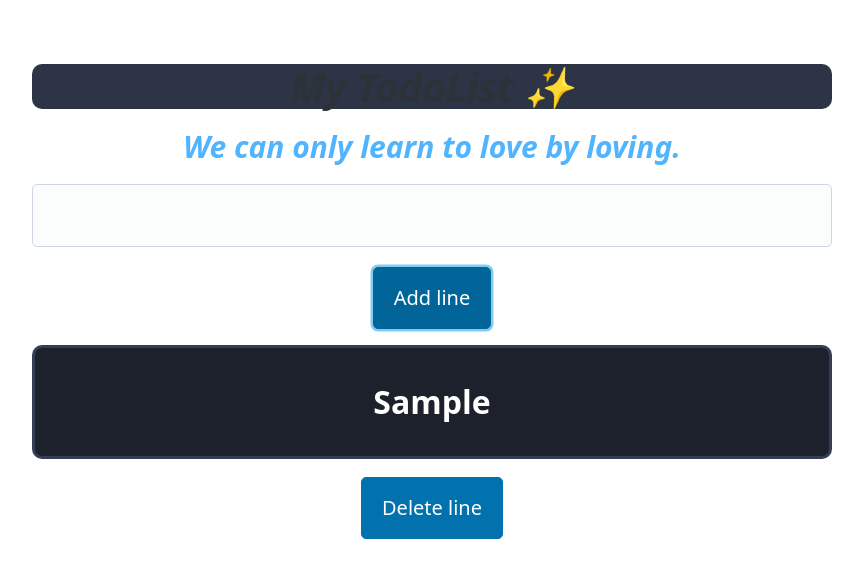
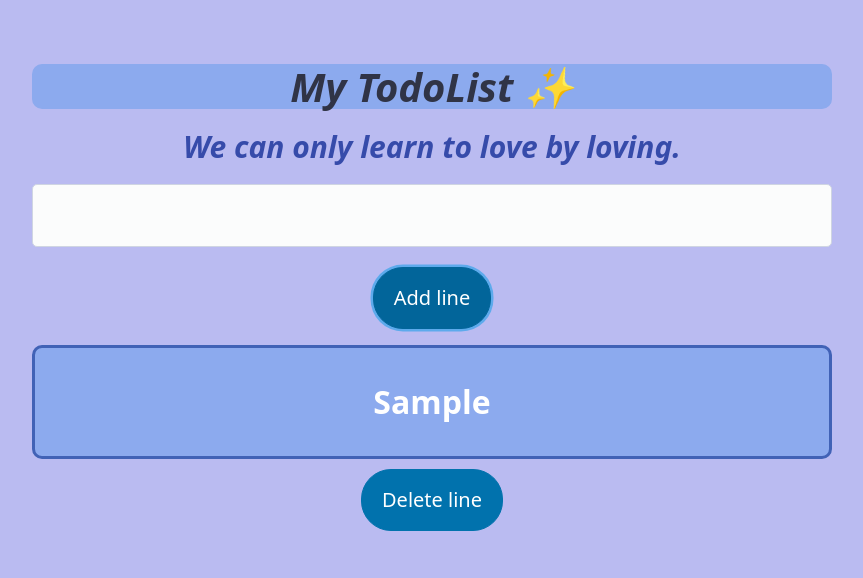
Before and after one commit to lotusotho/TodoListTS, a React (Vite) app: page / in a window 1280 px wide. Both pictures are taken after typing "Sample" into the empty fields and a click on the button "Add line". Shown: the top 578 px of the page, without its empty margins (208-1071 px from the left). Built offline with nearby package versions, Linux system fonts and the light colour scheme.

Commit message:
Feature - Update CSS - Implement Light Theme

```diff
--- a/src/List.tsx
+++ b/src/List.tsx
@@ -13,14 +13,14 @@ export function List() {
     return (
         <>
             <form action="" onSubmit={handleSumbit}>
-                <input type="text" name="123" id="textInput" />
-                <button>Add line</button>
+                <input type="text" name="123" id="textInput" className="input-text-field-form"/>
+                <button className="btn-default">Add line</button>
                 <br />
             </form>
             <form action="" onSubmit={DeleteListElementButton}>
                 <CreateStructureList/>
                 <aside>
-                    <button className="button-deleteList">Delete line</button>
+                    <button className="btn-default" id="btnDeleteLine" hidden>Delete line</button>
                     <br />
                     <br />
                 </aside>
@@ -65,7 +65,14 @@ function CreateStructureList() {
 function UpdateArrayList(){
     DOMPurify.sanitize(document.getElementById("textList")!.innerHTML = textArr.join().replace(/,/gm, '') + '\n');
 
-    textArr.length === 0 ? document.getElementById("wholeList")!.hidden = true : document.getElementById("wholeList")!.hidden = false;
+    if(textArr.length === 0){
+        document.getElementById("wholeList")!.hidden = true;
+        document.getElementById('btnDeleteLine')!.hidden = true;
+    } else {
+        document.getElementById("wholeList")!.hidden = false;
+        document.getElementById('btnDeleteLine')!.hidden = false;
+    }
+
 }
 
 function CreateListElement() {
--- a/src/styles/style.css
+++ b/src/styles/style.css
@@ -1,3 +1,4 @@
+@media (prefers-color-scheme: dark) {
     .main-title {
         background-color: #2c3445;
         border-radius: 10px;
@@ -49,6 +50,81 @@
         padding-top: 20px;
     }
 
-.button-deleteList {
-    margin-top: 1%;
+    .input-text-field-form {
+        font-size: x-large;
+        font-family: system-ui;
+        font-weight: light;
     }
+
+    .btn-default {
+        border-radius: 30px;
+    }
+}
+
+@media (prefers-color-scheme: light) {
+    :root {
+        background-color: #babbf1;
+    }
+
+    .main-title {
+        background-color: #8caaee;
+        border-radius: 10px;
+        color: #303446;
+    }
+
+    .caption-title-bluePhrase {
+        color: #364baa;
+    }
+
+    .mainContainer {
+        margin: 5% auto;
+        width: 40em;
+        text-align: center;
+    }
+
+    .textBox:hover {
+        border-color: #ef9f76;
+    }
+
+    .dataRow>tr>td {
+        color: white;
+        text-align: center;
+        font-size: xx-large;
+        font-family: system-ui;
+        font-weight: bold;
+        border: 0px;
+        background-color: #8caaee;
+    }
+
+    .dataRow>tr>td:hover {
+        background-color: #5782e7;
+        opacity: 1;
+        transition: background-color 300ms ease-in-out;
+        border-radius: 30px;
+    }
+
+    .dataRow>tr>td:hover::selection {
+        background-color: #707aff;
+    }
+
+    .list-container-frame {
+        margin-top: 2%;
+        background-color: #8caaee;
+        border-radius: 10px;
+        border: 3px #4162b6 solid;
+        margin-bottom: 10px;
+        padding-inline-start: 10px;
+        padding-inline-end: 10px;
+        padding-top: 20px;
+    }
+
+    .input-text-field-form {
+        font-size: x-large;
+        font-family: system-ui;
+        font-weight: light;
+    }
+
+    .btn-default {
+        border-radius: 30px;
+    }
+}
```
Lines whose indentation alone changed are shown as unchanged.
